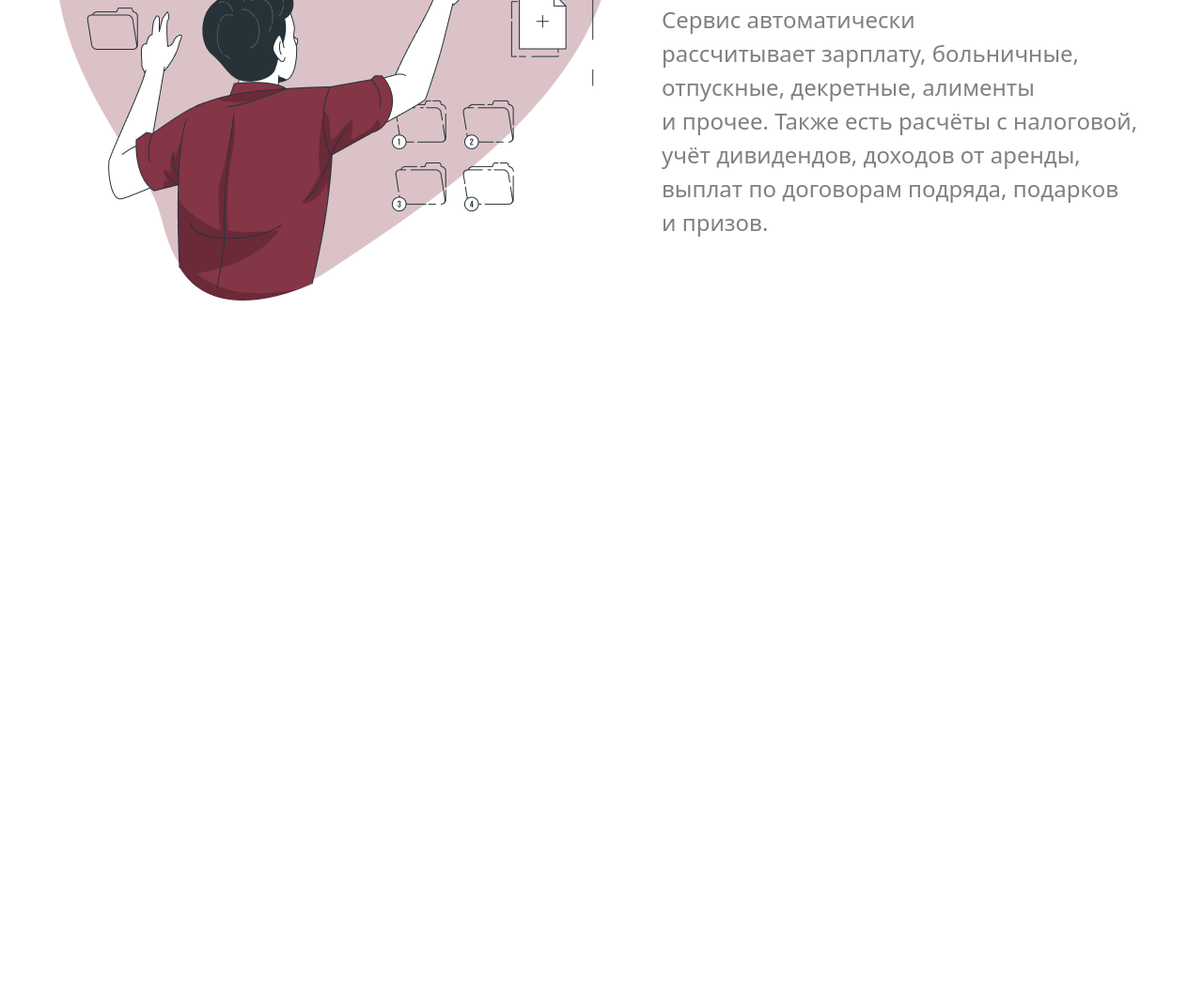
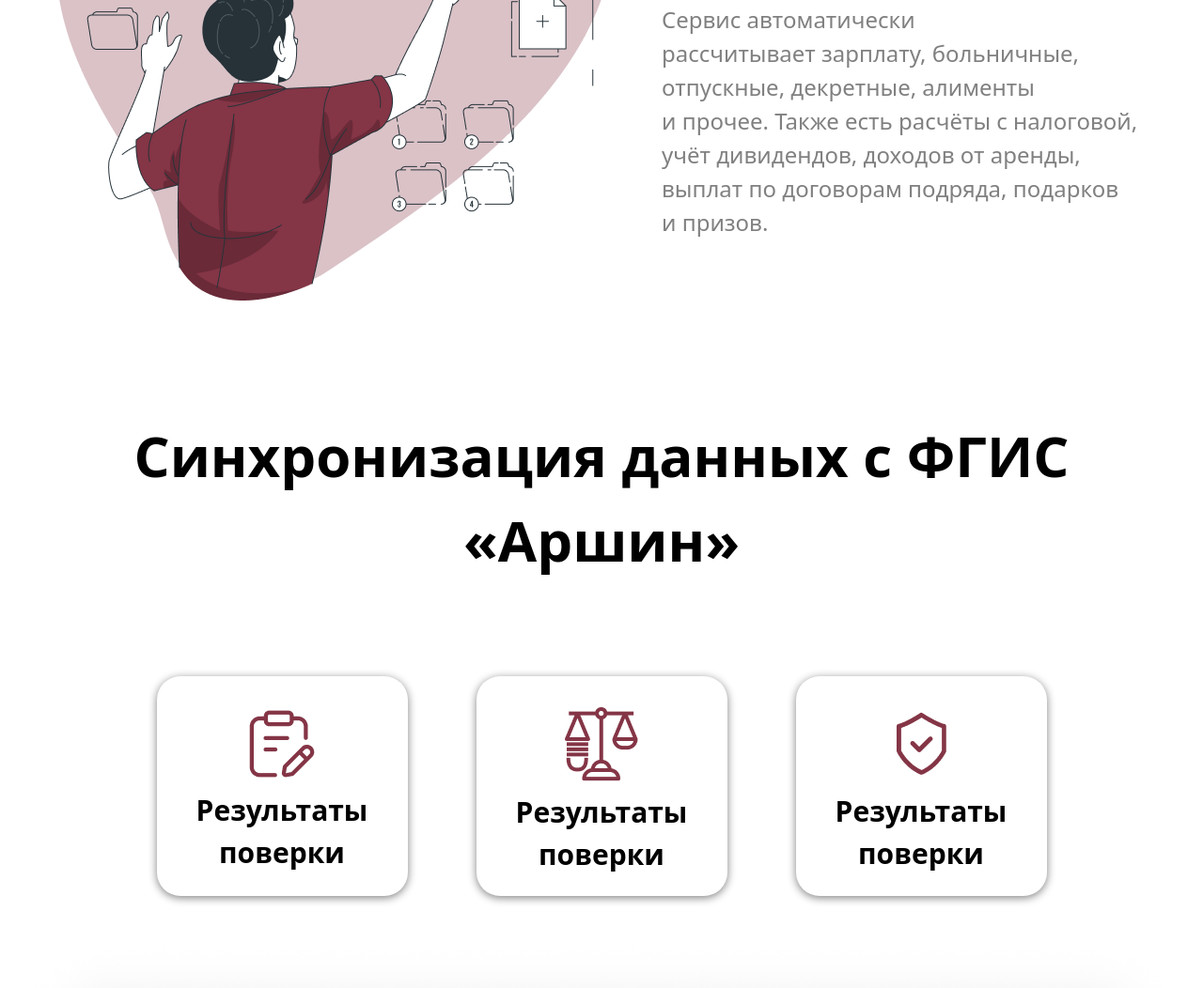
Before and after one commit to idris0111/hom17, a website: page index.html in a window 1280 px wide. Shown: the part 4178-5230 px from the top of the page at 94% size. Before the commit the page ends 4518 px from the top, so only its background shows below. Drawn offline with Linux system fonts and the light colour scheme.

Commit message:
Синхронизация данных с ФГИС «Аршин»

```diff
--- a/index.html
+++ b/index.html
@@ -172,6 +172,26 @@
             </div>
         </div>
     </section>
+    <section>
+        <div class="text-center mt-[100px] mb-[100px]  text-[60px] font-bold">
+            <h1>Синхронизация данных с ФГИС «Аршин»</h1>
+        </div>
+        <div class="flex flex-wrap max-w-[1000px] m-auto text-center gap-[20px]">
+            <div style="box-shadow: 0px 2px 10px gray;" class="m-auto w-[210px] h-[194px] md:w-[267px] md:h-[234px] rounded-[25px] flex flex-col items-center justify-center p-[20px]">
+                <img class="mt-[10px] mb-[10px]" src="./exam (2) 1.png" alt="">
+                <p class="text-[30px] font-[600]">Результаты поверки</p>
+            </div>
+            <div style="box-shadow: 0px 2px 10px gray;" class="m-auto w-[210px] h-[194px] md:w-[267px] md:h-[234px]  rounded-[25px] flex flex-col items-center justify-center p-[20px]">
+                <img class="mt-[10px] mb-[10px]" src="./Group 924.png" alt="">
+                <p class="text-[30px] font-[600]">Результаты поверки</p>
+            </div>
+            <div style="box-shadow: 0px 2px 10px gray;" class="m-auto w-[210px] h-[194px] md:w-[267px] md:h-[234px]  rounded-[25px] flex flex-col items-center justify-center p-[20px]">
+                <img class="mt-[10px] mb-[10px]" src="./medal (3) 1.png" alt="">
+                <p class="text-[30px] font-[600]">Результаты поверки</p>
+            </div>
+        </div>
+        <img class="mt-[50px] text-center flex-block m-auto" src="./Frame 964.png" alt="">
+    </section>
 </body>
 
 </html>
```
Also changed, not shown: Frame 964.png (added), Group 924.png (added), exam (2) 1.png (added), medal (3) 1.png (added), src/output.css.
